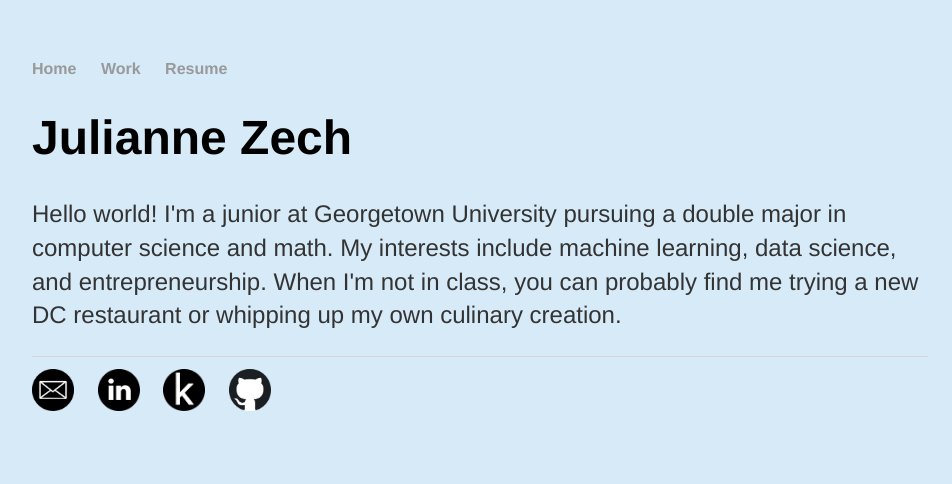
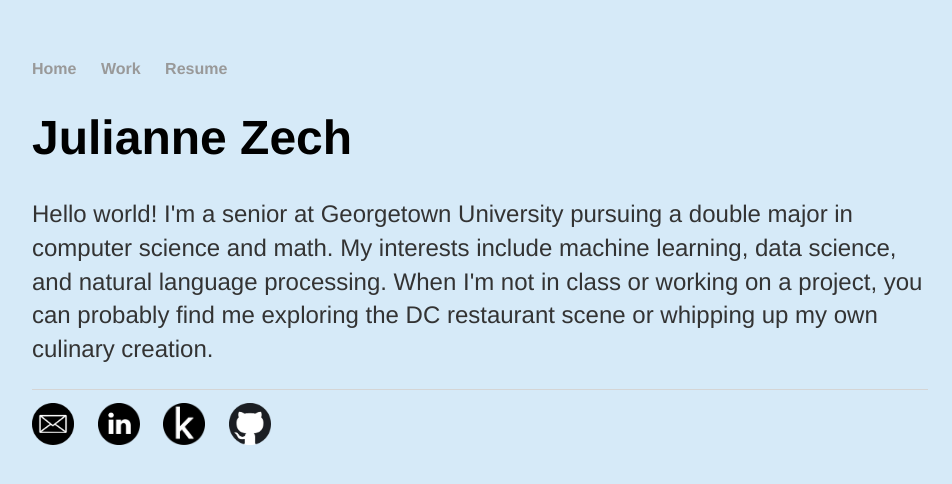
Before and after one commit to JulianneZech/JulianneZech.github.io, a Jekyll site: the page built from index.html, in a window 1280 px wide. Shown: the top 484 px of the page, without its empty margins (160-1112 px from the left). Built offline with Jekyll 4.4.1, drawn with Linux system fonts in a browser that asks for light colours.

Commit message:
Update index.html

```diff
--- a/index.html
+++ b/index.html
@@ -4,8 +4,8 @@ title: Julianne Zech
 ---
 <div class="blurb">
 	<h1>Julianne Zech</h1>
-        <p>Hello world! I'm a junior at Georgetown University pursuing a double major
+        <p>Hello world! I'm a senior at Georgetown University pursuing a double major
 	in computer science and math. My interests include machine learning,
-	data science, and entrepreneurship. When I'm not in class, you can probably
-	find me trying a new DC restaurant or whipping up my own culinary creation. </a></p>
+	data science, and natural language processing. When I'm not in class or working on a project, you can probably
+	find me exploring the DC restaurant scene or whipping up my own culinary creation. </a></p>
 </div><!-- /.blurb -->
```
